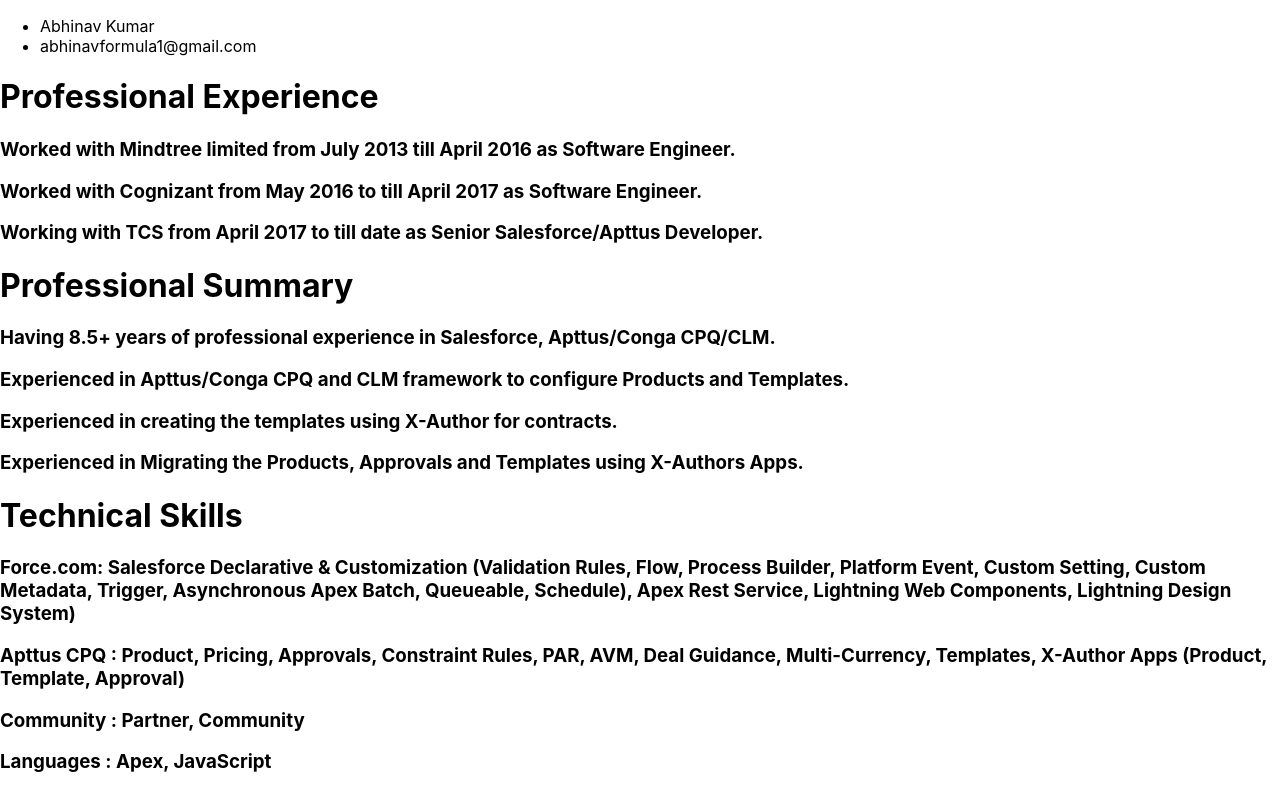
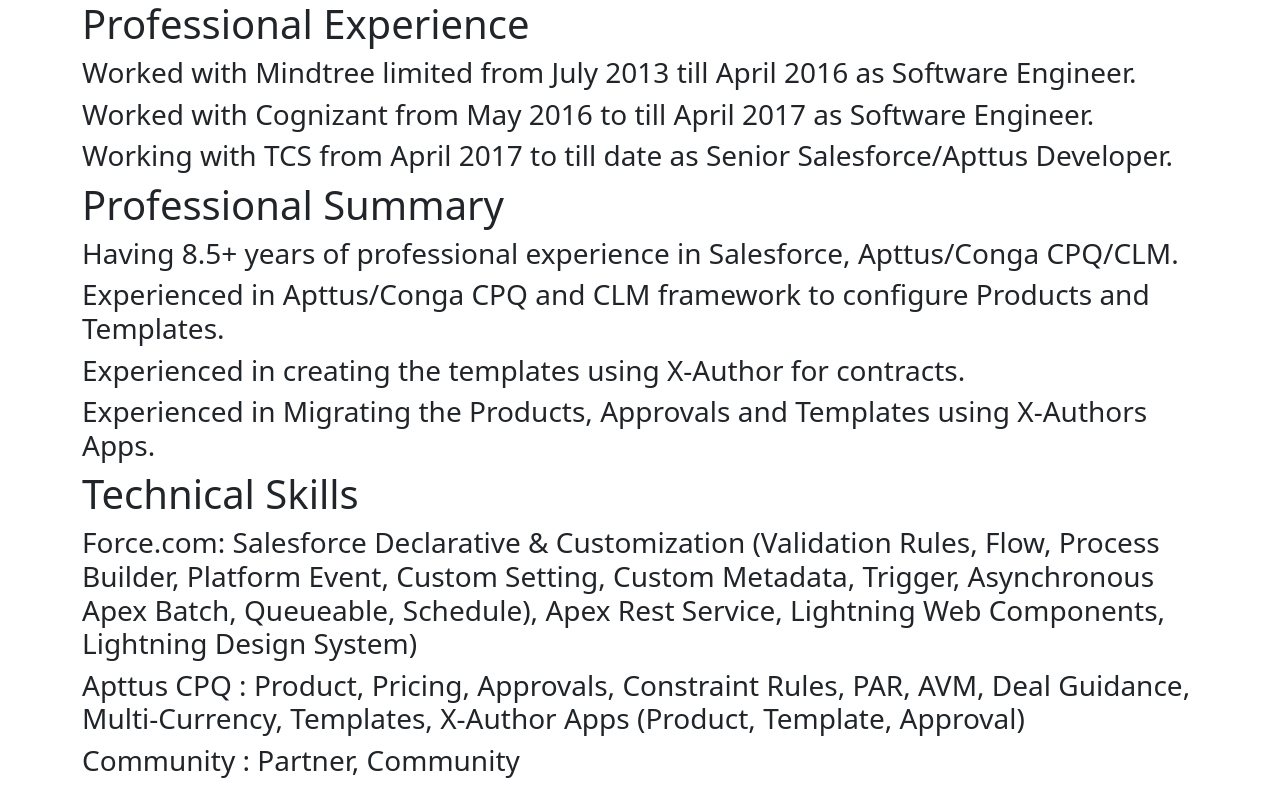
Before and after one commit to abhinavformula1/resume, a React (Create React App) app: page / in a window 1280 px wide. Shown: the top 790 px of the page. Built offline with nearby package versions, Linux system fonts and the light colour scheme.

Commit message:
commit bootstrap

```diff
--- a/package.json
+++ b/package.json
@@ -9,6 +9,7 @@
     "bootstrap": "^5.1.3",
     "bootstrap-icons": "^1.8.1",
     "react": "^18.0.0",
+    "react-bootstrap": "^2.2.3",
     "react-dom": "^18.0.0",
     "react-scripts": "5.0.0",
     "web-vitals": "^2.1.4"
--- a/src/App.js
+++ b/src/App.js
@@ -1,22 +1,25 @@
-import Header from './components/header'
-import Certifcations from './components/certifications'
-import Experiences from './components/experiences'
-import Summary from './components/professionalSummary'
-import Skills from './components/technicalSkills'
-import ProjectsSummary from './components/projectsSummary'
-import Responsibilities from './components/responsibilities'
-
+import { Container } from "react-bootstrap";
+import "bootstrap/dist/css/bootstrap.min.css";
+import Header from "./components/header";
+import Certifcations from "./components/certifications";
+import Experiences from "./components/experiences";
+import Summary from "./components/professionalSummary";
+import Skills from "./components/technicalSkills";
+import ProjectsSummary from "./components/projectsSummary";
+import Responsibilities from "./components/responsibilities";
 
 export default function App() {
   return (
-    <div className='App'>
-      <Header/>
-      <Experiences/>
-      <Summary/>
-      <Skills/>
-      <ProjectsSummary/>
-      <Responsibilities/>
-      <Certifcations/>
+    <div className="App">
+      <Container>
+        <Header />
+        <Experiences />
+        <Summary />
+        <Skills />
+        <ProjectsSummary />
+        <Responsibilities />
+        <Certifcations />
+      </Container>
     </div>
   );
-};
+}
--- a/src/components/header.jsx
+++ b/src/components/header.jsx
@@ -1,17 +1,10 @@
 import React from "react";
+import { Container } from "react-bootstrap";
+import "bootstrap/dist/css/bootstrap.min.css";
 
 const Header = () => {
   return (
-    <div >
-      <ul>
-        <li>
-          Abhinav Kumar
-        </li>
-        <li>
-        abhinavformula1@gmail.com
-        </li>
-      </ul>
-    </div>
-  );
-};
+    <Container></Container>
+  )
+}
 export default Header;
```
Also changed, not shown: 1 other file (tests, documents, lock files or other folders).
